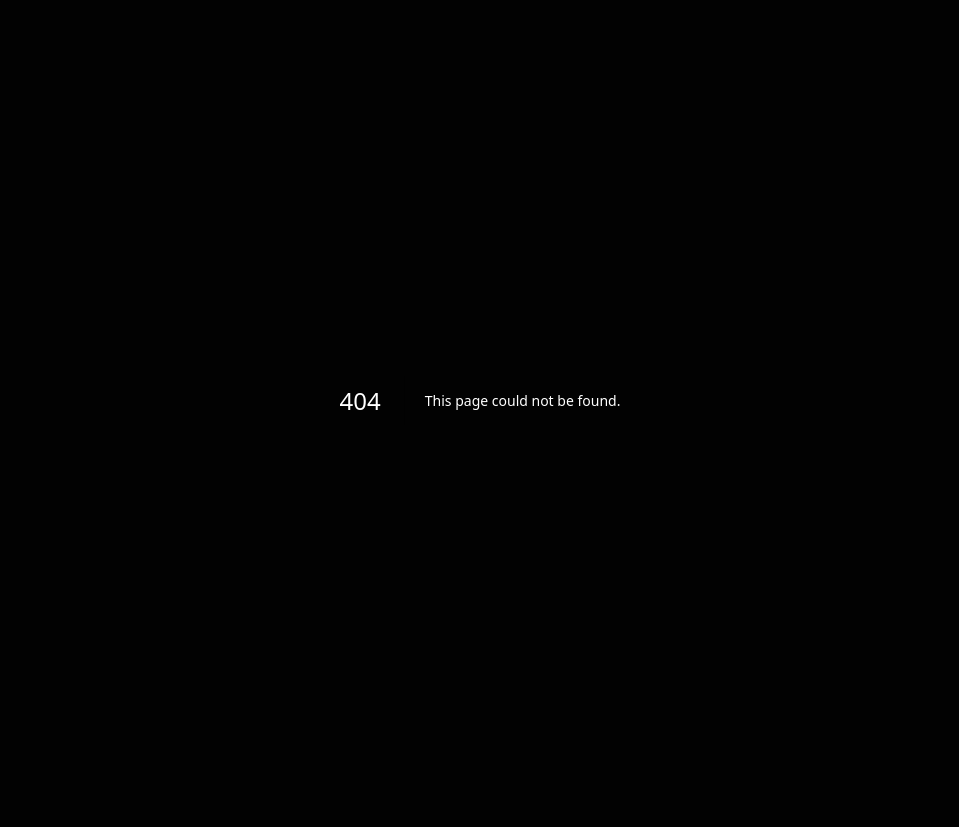
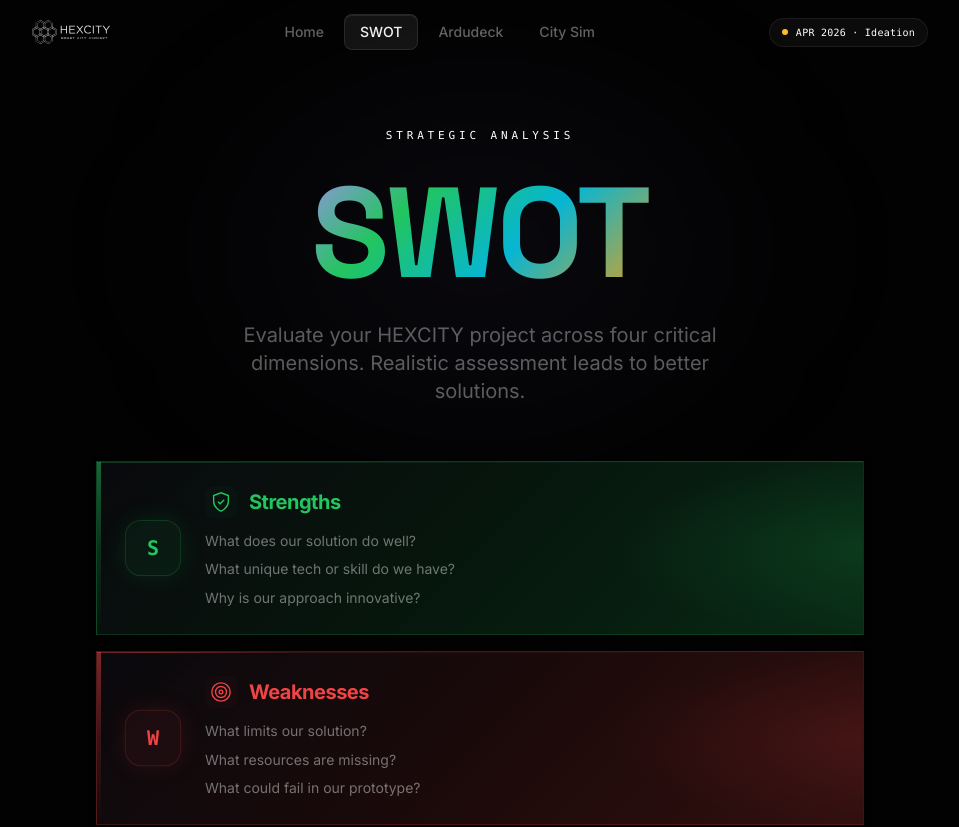
Before and after one commit to leomelchior21/HexCity, a Next.js app: page /swot in a window 1280 px wide. Before the commit this address had no page. Shown: the top 827 px of the page, without its empty margins (160-1119 px from the left). Before the commit the page ends 800 px from the top, so only its background shows below. Built offline with nearby package versions, Linux system fonts and the light colour scheme; a web font is replaced by a local one.

Commit message:
Rename /design-thinking to /swot + redesign with 4 large rectangles, bold typography, scroll animations

```diff
--- a/app/globals.css
+++ b/app/globals.css
@@ -392,6 +392,12 @@
   50% { transform: scale(1.05); }
 }
 
+@keyframes scanLine {
+  0% { left: -40%; }
+  50% { left: 100%; }
+  100% { left: 100%; }
+}
+
 .morph-blob {
   animation: morphBlob 8s ease-in-out infinite;
 }
--- a/app/design-thinking/page.tsx
+++ b/app/swot/page.tsx
@@ -8,8 +8,8 @@
     quadrant: "Strengths",
     letter: "S",
     color: "#22C55E",
-    glowColor: "rgba(34,197,94,0.15)",
-    edgeColor: "rgba(34,197,94,0.08)",
+    glowColor: "rgba(34,197,94,0.12)",
+    borderColor: "rgba(34,197,94,0.2)",
     icon: "shield",
     prompts: [
       "What does our solution do well?",
@@ -21,8 +21,8 @@
     quadrant: "Weaknesses",
     letter: "W",
     color: "#EF4444",
-    glowColor: "rgba(239,68,68,0.15)",
-    edgeColor: "rgba(239,68,68,0.08)",
+    glowColor: "rgba(239,68,68,0.12)",
+    borderColor: "rgba(239,68,68,0.2)",
     icon: "target",
     prompts: [
       "What limits our solution?",
@@ -34,8 +34,8 @@
     quadrant: "Opportunities",
     letter: "O",
     color: "#06B6D4",
-    glowColor: "rgba(6,182,212,0.15)",
-    edgeColor: "rgba(6,182,212,0.08)",
+    glowColor: "rgba(6,182,212,0.12)",
+    borderColor: "rgba(6,182,212,0.2)",
     icon: "trending",
     prompts: [
       "How can we scale this?",
@@ -47,8 +47,8 @@
     quadrant: "Threats",
     letter: "T",
     color: "#F59E0B",
-    glowColor: "rgba(245,158,11,0.15)",
-    edgeColor: "rgba(245,158,11,0.08)",
+    glowColor: "rgba(245,158,11,0.12)",
+    borderColor: "rgba(245,158,11,0.2)",
     icon: "alert",
     prompts: [
       "What could break this?",
@@ -61,7 +61,7 @@
 // ─── SVG Icons ───────────────────────────────────────────────────────────────
 function ShieldIcon({ color }: { color: string }) {
   return (
-    <svg width="20" height="20" viewBox="0 0 24 24" fill="none" stroke={color} strokeWidth="1.5" strokeLinecap="round">
+    <svg width="22" height="22" viewBox="0 0 24 24" fill="none" stroke={color} strokeWidth="1.5" strokeLinecap="round">
       <path d="M12 22s8-4 8-10V5l-8-3-8 3v7c0 6 8 10 8 10z" />
       <path d="M9 12l2 2 4-4" />
     </svg>
@@ -70,7 +70,7 @@
 
 function TargetIcon({ color }: { color: string }) {
   return (
-    <svg width="20" height="20" viewBox="0 0 24 24" fill="none" stroke={color} strokeWidth="1.5" strokeLinecap="round">
+    <svg width="22" height="22" viewBox="0 0 24 24" fill="none" stroke={color} strokeWidth="1.5" strokeLinecap="round">
       <circle cx="12" cy="12" r="10" />
       <circle cx="12" cy="12" r="6" />
       <circle cx="12" cy="12" r="2" />
@@ -80,7 +80,7 @@
 
 function TrendingIcon({ color }: { color: string }) {
   return (
-    <svg width="20" height="20" viewBox="0 0 24 24" fill="none" stroke={color} strokeWidth="1.5" strokeLinecap="round">
+    <svg width="22" height="22" viewBox="0 0 24 24" fill="none" stroke={color} strokeWidth="1.5" strokeLinecap="round">
       <polyline points="22 7 13.5 15.5 8.5 10.5 2 17" />
       <polyline points="16 7 22 7 22 13" />
     </svg>
@@ -89,7 +89,7 @@
 
 function AlertIcon({ color }: { color: string }) {
   return (
-    <svg width="20" height="20" viewBox="0 0 24 24" fill="none" stroke={color} strokeWidth="1.5" strokeLinecap="round">
+    <svg width="22" height="22" viewBox="0 0 24 24" fill="none" stroke={color} strokeWidth="1.5" strokeLinecap="round">
       <path d="M10.29 3.86L1.82 18a2 2 0 001.71 3h16.94a2 2 0 001.71-3L13.71 3.86a2 2 0 00-3.42 0z" />
       <line x1="12" y1="9" x2="12" y2="13" />
       <line x1="12" y1="17" x2="12.01" y2="17" />
@@ -104,8 +104,8 @@
   alert: AlertIcon,
 };
 
-// ─── SWOT Bar Component ──────────────────────────────────────────────────────
-function SWOTBar({ data, index }: { data: typeof SWOT_DATA[0]; index: number }) {
+// ─── SWOT Card Component ─────────────────────────────────────────────────────
+function SWOTCard({ data, index }: { data: typeof SWOT_DATA[0]; index: number }) {
   const IconComp = IconMap[data.icon];
   const [isVisible, setIsVisible] = useState(false);
   const ref = useRef<HTMLDivElement>(null);
@@ -116,7 +116,7 @@
     const obs = new IntersectionObserver(
       ([e]) => {
         if (e.isIntersecting) {
-          setTimeout(() => setIsVisible(true), index * 150);
+          setTimeout(() => setIsVisible(true), index * 120);
         }
       },
       { threshold: 0.1 }
@@ -128,29 +128,23 @@
   return (
     <div
       ref={ref}
-      className="relative overflow-hidden transition-all duration-700"
+      className="relative overflow-hidden transition-all duration-800"
       style={{
-        minHeight: 110,
-        background: `linear-gradient(90deg, rgba(10,10,12,0.95) 0%, ${data.glowColor} 100%)`,
-        border: `1px solid ${data.color}18`,
-        boxShadow: `0 0 30px ${data.glowColor}, 0 4px 16px rgba(0,0,0,0.3)`,
+        minHeight: 130,
+        background: `linear-gradient(135deg, rgba(10,10,14,0.9) 0%, ${data.glowColor} 60%, ${data.borderColor} 100%)`,
+        border: `1px solid ${data.borderColor}`,
+        boxShadow: isVisible
+          ? `0 0 50px ${data.glowColor}, 0 8px 32px rgba(0,0,0,0.3), inset 0 1px 0 ${data.borderColor}40`
+          : "0 2px 8px rgba(0,0,0,0.15)",
         opacity: isVisible ? 1 : 0,
-        transform: isVisible ? "translateX(0)" : "translateX(-30px)",
+        transform: isVisible ? "translateX(0)" : "translateX(-40px)",
       }}
     >
-      {/* Right edge glow gradient */}
+      {/* Left accent bar */}
       <div
-        className="absolute top-0 right-0 bottom-0 w-48 pointer-events-none"
+        className="absolute top-0 left-0 bottom-0 w-1"
         style={{
-          background: `linear-gradient(90deg, transparent 0%, ${data.edgeColor} 100%)`,
-        }}
-      />
-
-      {/* Left accent border */}
-      <div
-        className="absolute top-0 left-0 bottom-0 w-0.5"
-        style={{
-          background: `linear-gradient(180deg, transparent 0%, ${data.color}50 50%, transparent 100%)`,
+          background: `linear-gradient(180deg, ${data.color}80, ${data.color}30, transparent)`,
         }}
       />
 
@@ -158,35 +152,43 @@
       <div
         className="absolute top-0 left-0 right-0 h-px"
         style={{
-          background: `linear-gradient(90deg, ${data.color}30, ${data.color}10, transparent)`,
+          background: `linear-gradient(90deg, ${data.color}40, ${data.color}10, transparent)`,
+        }}
+      />
+
+      {/* Right glow blob */}
+      <div
+        className="absolute top-0 right-0 bottom-0 w-64 pointer-events-none"
+        style={{
+          background: `radial-gradient(ellipse at 100% 50%, ${data.glowColor} 0%, transparent 70%)`,
         }}
       />
 
       {/* Animated scan line */}
       {isVisible && (
         <div
-          className="absolute top-0 left-0 right-0 h-px pointer-events-none"
+          className="absolute top-0 left-0 h-px pointer-events-none"
           style={{
-            background: `linear-gradient(90deg, transparent, ${data.color}40, transparent)`,
-            backgroundSize: "200% 100%",
-            animation: `shimmerLine 3s linear ${index * 0.5}s infinite`,
+            width: "40%",
+            background: `linear-gradient(90deg, transparent, ${data.color}50, transparent)`,
+            animation: `scanLine 4s ease-in-out ${index * 1}s infinite`,
           }}
         />
       )}
 
-      <div className="relative flex items-center gap-5 h-full px-6 py-5">
-        {/* Letter badge — pulsing */}
+      <div className="relative flex items-center gap-6 h-full px-7 py-6">
+        {/* Letter badge */}
         <div
-          className="w-11 h-11 rounded-xl flex items-center justify-center flex-shrink-0 transition-all duration-500"
+          className="w-14 h-14 rounded-2xl flex items-center justify-center flex-shrink-0 transition-all duration-500"
           style={{
             background: `${data.color}10`,
-            border: `1px solid ${data.color}25`,
-            boxShadow: isVisible ? `0 0 20px ${data.glowColor}` : "none",
+            border: `1px solid ${data.color}30`,
+            boxShadow: isVisible ? `0 0 25px ${data.glowColor}` : "none",
             animation: isVisible ? "badgePulse 3s ease-in-out infinite" : "none",
           }}
         >
           <span
-            className="text-sm font-bold font-mono"
+            className="text-xl font-bold font-mono"
             style={{ color: data.color }}
           >
             {data.letter}
@@ -195,9 +197,9 @@
 
         {/* Icon + Content */}
         <div className="flex-1 min-w-0">
-          <div className="flex items-center gap-2.5 mb-2.5">
+          <div className="flex items-center gap-3 mb-3">
             <div
-              className="w-7 h-7 rounded-lg flex items-center justify-center flex-shrink-0"
+              className="w-8 h-8 rounded-lg flex items-center justify-center flex-shrink-0"
               style={{
                 background: `${data.color}08`,
               }}
@@ -205,7 +207,7 @@
               <IconComp color={data.color} />
             </div>
             <h3
-              className="text-base font-semibold"
+              className="text-xl font-bold tracking-tight"
               style={{ color: data.color }}
             >
               {data.quadrant}
@@ -213,16 +215,16 @@
           </div>
 
           {/* Prompts */}
-          <div className="space-y-1">
+          <div className="space-y-1.5">
             {data.prompts.map((prompt, i) => (
               <p
                 key={i}
-                className="text-xs leading-relaxed"
+                className="text-sm leading-relaxed"
                 style={{
-                  color: "rgba(255,255,255,0.38)",
+                  color: "rgba(255,255,255,0.42)",
                   opacity: isVisible ? 1 : 0,
-                  transform: isVisible ? "translateY(0)" : "translateY(8px)",
-                  transition: `all 0.5s cubic-bezier(0.16, 1, 0.3, 1) ${index * 150 + 300 + i * 80}ms`,
+                  transform: isVisible ? "translateY(0)" : "translateY(10px)",
+                  transition: `all 0.5s cubic-bezier(0.16, 1, 0.3, 1) ${index * 120 + 300 + i * 100}ms`,
                 }}
               >
                 {prompt}
@@ -236,7 +238,7 @@
 }
 
 // ─── Main Page ───────────────────────────────────────────────────────────────
-export default function DesignThinkingPage() {
+export default function SWOTPage() {
   const [isVisible, setIsVisible] = useState(false);
   const heroRef = useRef<HTMLDivElement>(null);
 
@@ -256,17 +258,19 @@
       <Navbar />
 
       {/* Hero */}
-      <div ref={heroRef} className="pt-28 pb-10 px-6 relative overflow-hidden">
+      <div ref={heroRef} className="pt-32 pb-14 px-6 relative overflow-hidden">
+        {/* Background glow */}
         <div
-          className="absolute top-0 left-1/2 -translate-x-1/2 w-[700px] h-[400px] rounded-full pointer-events-none"
+          className="absolute top-0 left-1/2 -translate-x-1/2 w-[800px] h-[500px] rounded-full pointer-events-none"
           style={{
-            background: "radial-gradient(ellipse, rgba(167,139,250,0.06) 0%, transparent 70%)",
-            filter: "blur(80px)",
+            background: "radial-gradient(ellipse, rgba(167,139,250,0.08) 0%, transparent 60%)",
+            filter: "blur(100px)",
           }}
         />
         <div className="max-w-4xl mx-auto relative text-center">
+          {/* Tag */}
           <span
-            className="text-[11px] font-mono tracking-[0.3em] uppercase text-white/20 mb-4 block transition-all duration-1000"
+            className="text-[11px] font-mono tracking-[0.35em] uppercase text-white/18 mb-6 block transition-all duration-1000"
             style={{
               opacity: isVisible ? 1 : 0,
               transform: isVisible ? "translateY(0)" : "translateY(10px)",
@@ -274,34 +278,47 @@
           >
             Strategic Analysis
           </span>
+
+          {/* SWOT Title — big and bold */}
           <h1
-            className="font-display text-6xl md:text-8xl font-bold mb-6 leading-none transition-all duration-1000"
+            className="font-display text-8xl md:text-9xl font-black mb-6 leading-none tracking-tight transition-all duration-1000"
             style={{
               opacity: isVisible ? 1 : 0,
-              transform: isVisible ? "translateY(0) scale(1)" : "translateY(20px) scale(0.95)",
+              transform: isVisible ? "translateY(0) scale(1)" : "translateY(30px) scale(0.92)",
             }}
           >
-            <span className="gradient-text">SWOT</span>
+            <span
+              style={{
+                background: "linear-gradient(135deg, #A78BFA 0%, #22C55E 30%, #06B6D4 60%, #F59E0B 100%)",
+                WebkitBackgroundClip: "text",
+                WebkitTextFillColor: "transparent",
+                backgroundClip: "text",
+              }}
+            >
+              SWOT
+            </span>
           </h1>
+
+          {/* Subtitle */}
           <p
-            className="text-white/40 text-lg max-w-lg mx-auto transition-all duration-1000"
+            className="text-white/35 text-lg md:text-xl max-w-lg mx-auto leading-relaxed transition-all duration-1000"
             style={{
               opacity: isVisible ? 1 : 0,
               transform: isVisible ? "translateY(0)" : "translateY(10px)",
               transitionDelay: "200ms",
             }}
           >
-            Evaluate your HEXCITY project concept across four critical dimensions.
+            Evaluate your HEXCITY project across four critical dimensions.
             Realistic assessment leads to better solutions.
           </p>
         </div>
       </div>
 
-      {/* SWOT Bars — vertical stack */}
-      <div className="flex-1 px-6 pb-20">
-        <div className="max-w-3xl mx-auto space-y-3">
+      {/* SWOT Cards — vertical stack */}
+      <div className="flex-1 px-6 pb-24">
+        <div className="max-w-3xl mx-auto space-y-4">
           {SWOT_DATA.map((data, i) => (
-            <SWOTBar key={data.quadrant} data={data} index={i} />
+            <SWOTCard key={data.quadrant} data={data} index={i} />
           ))}
         </div>
       </div>
@@ -312,9 +329,9 @@
           <div
             className="inline-flex items-center gap-3 px-6 py-3 rounded-2xl text-sm"
             style={{
-              background: "rgba(167,139,250,0.08)",
-              border: "1px solid rgba(167,139,250,0.20)",
-              color: "rgba(255,255,255,0.5)",
+              background: "rgba(167,139,250,0.06)",
+              border: "1px solid rgba(167,139,250,0.15)",
+              color: "rgba(255,255,255,0.4)",
             }}
           >
             <svg width="16" height="16" viewBox="0 0 24 24" fill="none" stroke="#A78BFA" strokeWidth="2" strokeLinecap="round">
@@ -323,7 +340,7 @@
               <path d="M2 12l10 5 10-5" />
             </svg>
             <span>
-              Use this framework to refine your hex design before prototyping.{" "}
+              Use this framework before prototyping.{" "}
               <strong style={{ color: "#A78BFA" }}>Stronger analysis → better solutions.</strong>
             </span>
           </div>
--- a/components/Footer.tsx
+++ b/components/Footer.tsx
@@ -14,7 +14,7 @@
 
         <div className="flex items-center gap-6 text-sm text-white/30">
           <Link href="/" className="hover:text-white/60 transition-colors">Home</Link>
-          <Link href="/design-thinking" className="hover:text-white/60 transition-colors">Design Thinking</Link>
+          <Link href="/swot" className="hover:text-white/60 transition-colors">SWOT</Link>
           <Link href="/lab" className="hover:text-white/60 transition-colors">Ardudeck</Link>
           <Link href="/simulation" className="hover:text-white/60 transition-colors">City Sim</Link>
         </div>
--- a/components/Navbar.tsx
+++ b/components/Navbar.tsx
@@ -6,7 +6,7 @@
 
 const links = [
   { href: "/",               label: "Home"     },
-  { href: "/design-thinking",label: "SWOT"      },
+  { href: "/swot",           label: "SWOT"      },
   { href: "/lab",            label: "Ardudeck"  },
   { href: "/simulation",     label: "City Sim"  },
 ];
--- a/components/WhyItMattersSection.tsx
+++ b/components/WhyItMattersSection.tsx
@@ -101,7 +101,7 @@
           <h3 className="font-display text-3xl md:text-4xl font-bold mb-4">Ready to explore?</h3>
           <p className="text-white/50 mb-8">Access the Component Lab or open the city simulation.</p>
           <div className="flex flex-col sm:flex-row gap-4 justify-center">
-            <CTAButton href="/design-thinking" label="Design Thinking" />
+            <CTAButton href="/swot" label="SWOT Analysis" />
             <CTAButton href="/lab" label="Ardudeck" />
             <CTAButton href="/simulation" label="City Sim" />
           </div>
```
Also changed, not shown: 1 other file (tests, documents, lock files or other folders).
